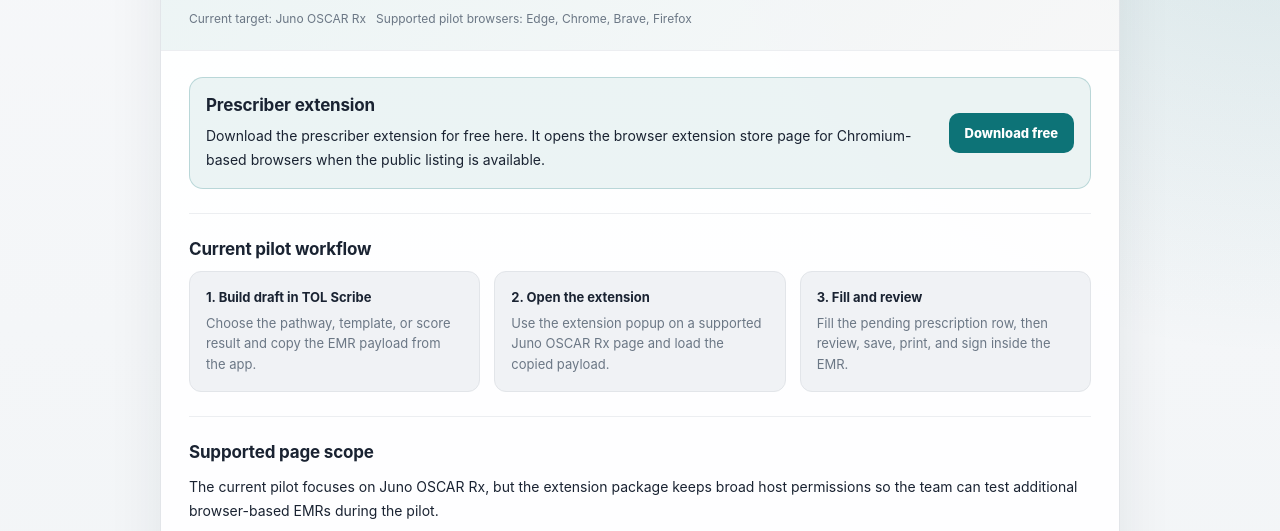
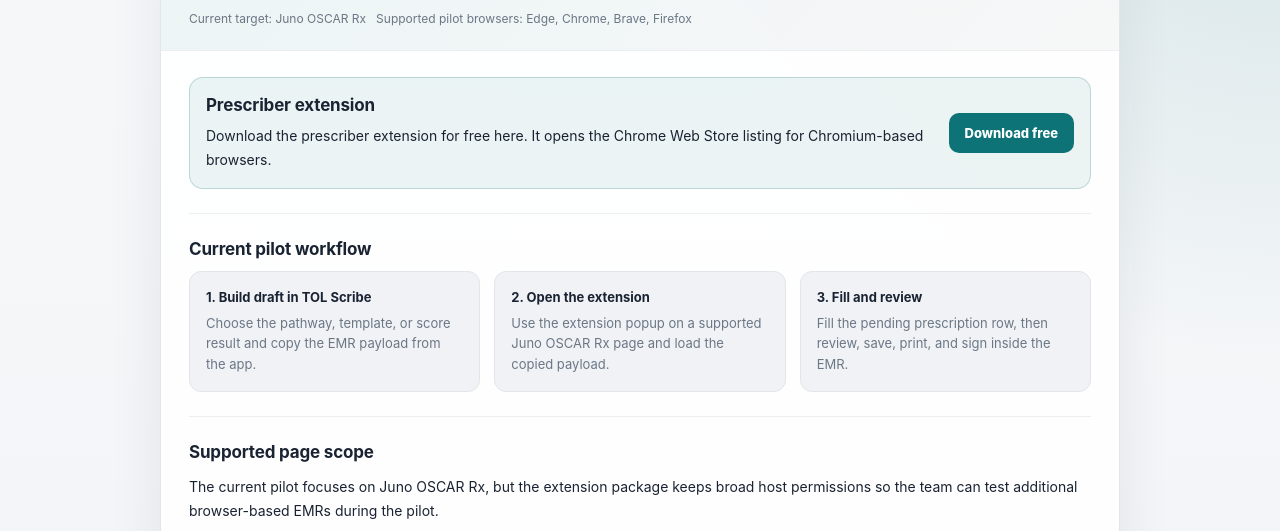
Before and after one commit to Knick011/Tree_of_life, a browser extension: page support.html in a window 1280 px wide. Shown: the part 240-771 px from the top of the page. Drawn offline with Linux system fonts and the light colour scheme.

Commit message:
Point extension download to Chrome Web Store

```diff
--- a/support.html
+++ b/support.html
@@ -43,8 +43,8 @@
           <div>
             <h2>Prescriber extension</h2>
             <p>
-              Download the prescriber extension for free here. It opens the browser extension store page for
-              Chromium-based browsers when the public listing is available.
+              Download the prescriber extension for free here. It opens the Chrome Web Store listing for
+              Chromium-based browsers.
             </p>
           </div>
           <a class="site-doc-cta" href="extension.html">Download free</a>
```
Also changed, not shown: extension.html (+4 -4 lines).
